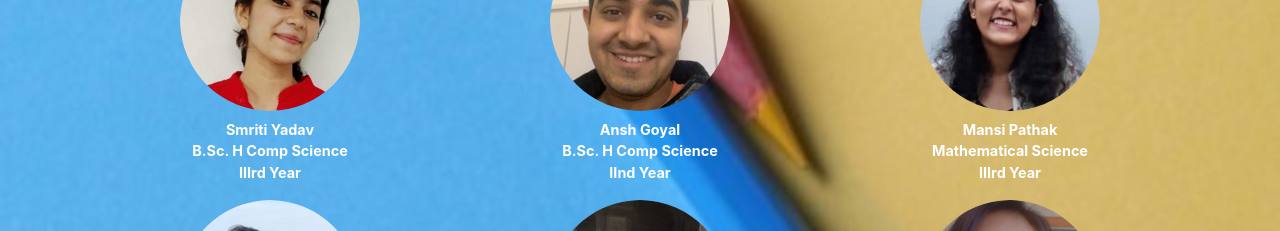
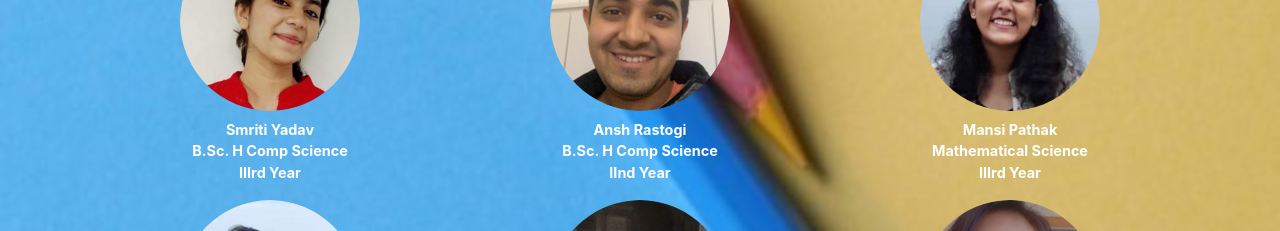
Before and after one commit to ankitkumarspj0831/Parikalan, a React (Create React App) app: page /clubs/ews in a window 1280 px wide. Shown: the part 940-1171 px from the top of the page. Built offline with nearby package versions, Linux system fonts and the light colour scheme.

Commit message:
Changing ansh photo

```diff
--- a/src/Containers/SignUp/Signup.js
+++ b/src/Containers/SignUp/Signup.js
@@ -147,7 +147,7 @@ class Signup extends Component {
             </Form.Label>
             <Col sm={10}>
               <Form.Control
-                type="number"
+                type="text"
                 placeholder="Whatsapp Number"
                 name="whatsapp"
                 onChange={this.onChange}
--- a/src/components/Clubs/ews.js
+++ b/src/components/Clubs/ews.js
@@ -96,7 +96,7 @@ const ews = () => {
               <Figure.Image src={ansh} roundedCircle />
               <Figure.Caption style={{ color: "white" }}>
                 <strong>
-                  Ansh Goyal
+                  Ansh Rastogi
                   <br />
                   B.Sc. H Comp Science
                   <br />
--- a/src/components/Clubs/quizbots.js
+++ b/src/components/Clubs/quizbots.js
@@ -104,7 +104,7 @@ const quizbots = () => {
               <Figure.Image src={ansh} roundedCircle />
               <Figure.Caption style={{ color: "white" }}>
                 <strong>
-                  Ansh Goyal
+                  Ansh Rastogi
                   <br />
                   B.Sc. H Comp Science
                   <br />
--- a/src/components/Xenium/xeniumEvent4.js
+++ b/src/components/Xenium/xeniumEvent4.js
@@ -92,7 +92,7 @@ const xeniumEvent4 = (props) => {
             <h4>Rules</h4>
             1.) There will be a group of 7 people.
             <br /> 2.) A topic or a situation (case study) will be provided to
-            the group, five minutess prior to the discussion.
+            the group, five minutes before to the discussion.
             <br /> 3.) The duration of the group discussion is 30 mins.
             <br /> 4.) The panellists will observe each candidate on the
             following parameters:
--- a/src/components/home.js
+++ b/src/components/home.js
@@ -14,6 +14,7 @@ import xenium2021 from "../xenium2021.jpg";
 import HomeCarousel from "./Carousels/HomeCarousel";
 import ContactUs from "./contactUs";
 import XeniumVideo from "./Xenium/xenium_video.mp4";
+import { NavLink } from "react-router-dom";
 
 class home extends Component {
   onquerySubmit = (event) => {
@@ -48,7 +49,7 @@ class home extends Component {
   };
 
   render() {
-    document.title= "Parikalan- Home";
+    document.title = "Parikalan- Home";
     return (
       <Container fluid>
         {" "}
@@ -83,7 +84,14 @@ class home extends Component {
             </video>
           </Col>
           <Col>
-            <Image src={xenium2021} fluid margin="0 5px 5px 0" padding="auto" />
+            <NavLink to="/xenium">
+              <Image
+                src={xenium2021}
+                fluid
+                margin="0 5px 5px 0"
+                padding="auto"
+              />
+            </NavLink>
           </Col>
         </Row>
         <p></p>
```
Also changed, not shown: 1 other file (tests, documents, lock files or other folders).
